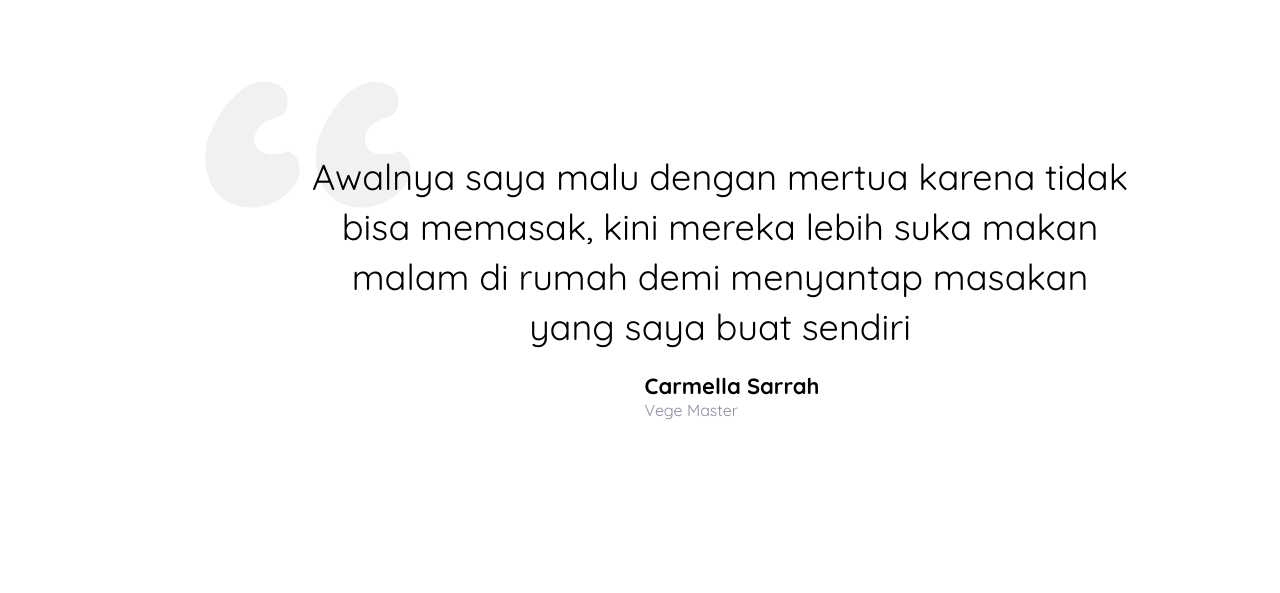
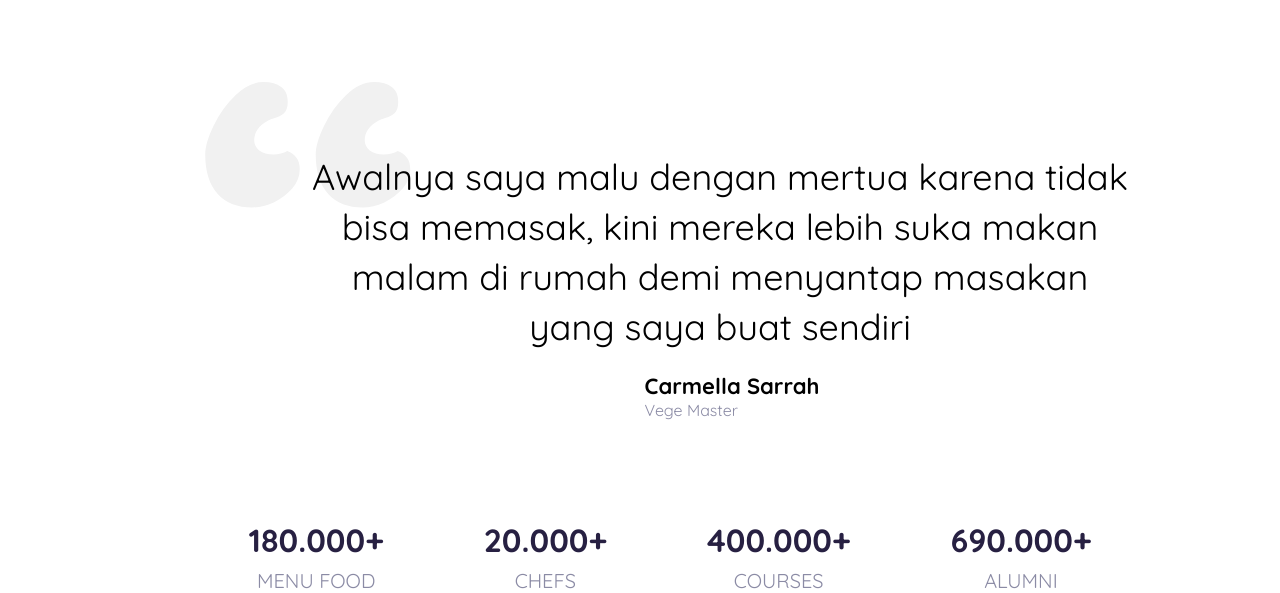
Before and after one commit to moehzi/slicing-foodyar-bwa, a plain HTML site: page index.html in a window 1280 px wide. Shown: the part 1249-1842 px from the top of the page. Before the commit the page ends 1669 px from the top, so only its background shows below. Drawn offline with Linux system fonts and the light colour scheme.

Commit message:
statistic

```diff
--- a/assets/scss/_modules/_content.scss
+++ b/assets/scss/_modules/_content.scss
@@ -109,4 +109,31 @@ $secondaryColor :#272042;
 		left: -100;
 		top: -70;
 	}
+
+
 }
+
+.row-stats {
+	margin-top: 100px;
+	@include flexbox(row, center);
+	align-items: center;
+
+	.card-stats {
+		margin-right: 100px;
+		@include flexbox(column, center);
+		align-items: center;
+
+		h3 {
+			font-size: 32px;
+			font-weight: 700;
+			color: #272042;
+		}
+
+		p {
+			font-size: 20px;
+			color: #8B8BA5;
+			margin-top: 8px;
+		}
+
+	}
+}
--- a/index.html
+++ b/index.html
@@ -81,6 +81,25 @@
 			</div>
 			<img class="kutip" src="assets/img/kutip.svg" alt="">
 		</div>
+		<div class="row-stats">
+			<div class="card-stats">
+				<h3>180.000+</h3>
+				<p>MENU FOOD</p>
+			</div>
+			<div class="card-stats">
+				<h3>20.000+</h3>
+				<p>CHEFS</p>
+			</div>
+			<div class="card-stats">
+				<h3>400.000+</h3>
+				<p>COURSES</p>
+			</div>
+			<div class="card-stats">
+				<h3>690.000+</h3>
+				<p>ALUMNI</p>
+			</div>
+		</div>
+	</div>
 	</div>
 </body>
 
```
Also changed, not shown: assets/css/main.css, 1 other file.
